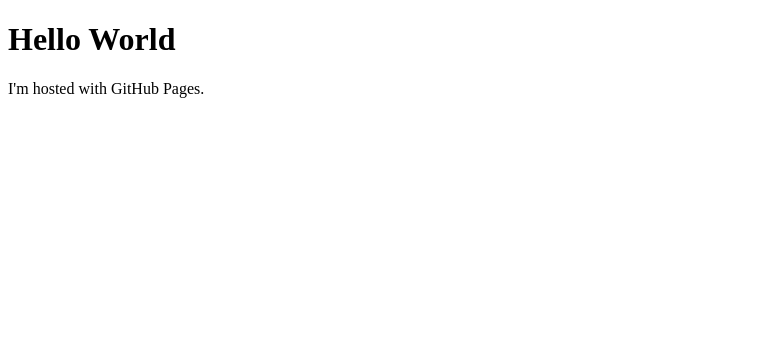
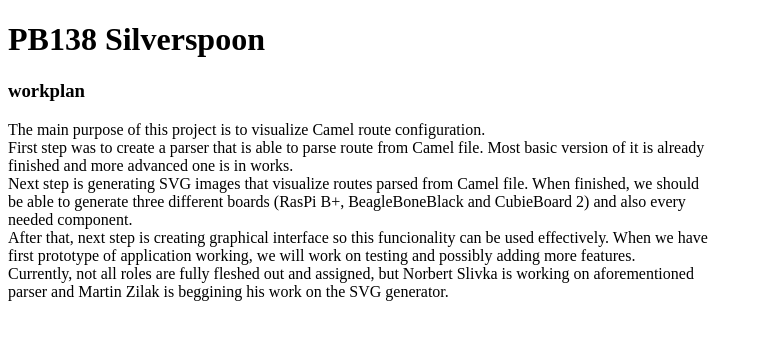
Before and after one commit to jpancik/PB138-Silverspoon, a plain HTML site: page index.html in a window 1280 px wide. Shown: the whole page, without its empty margins (0-763 px from the left). Drawn offline with Linux system fonts and the light colour scheme.

Commit message:
Update index.html

```diff
--- a/index.html
+++ b/index.html
@@ -1,7 +1,26 @@
 <!DOCTYPE html>
 <html>
+<head>
+<title>PB138 Silverspoon</title>
+</head>
 <body>
-<h1>Hello World</h1>
-<p>I'm hosted with GitHub Pages.</p>
+<h1>PB138 Silverspoon</h1>
+<h3>workplan</h3>
+<div style="width: 700px">
+<p>
+The main purpose of this project is to visualize Camel route configuration.
+<br>
+First step was to create a parser that is able to parse route from Camel file.
+Most basic version of it is already finished and more advanced one is in works.
+<br>
+Next step is generating SVG images that visualize routes parsed from Camel file.
+When finished, we should be able to generate three different boards (RasPi B+, BeagleBoneBlack and CubieBoard 2) and also every needed component.
+<br>
+After that, next step is creating graphical interface so this funcionality can be used effectively.
+When we have first prototype of application working, we will work on testing and possibly adding more features.
+<br>
+Currently, not all roles are fully fleshed out and assigned, but Norbert Slivka is working on aforementioned parser and Martin Zilak is beggining his work on the SVG generator.
+</p>
+</div>
 </body>
 </html>
```
